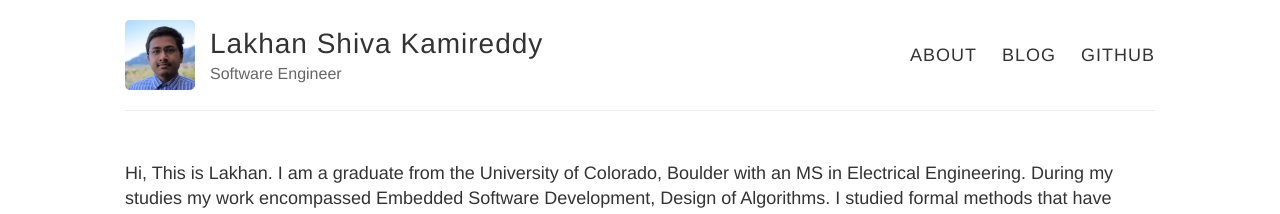
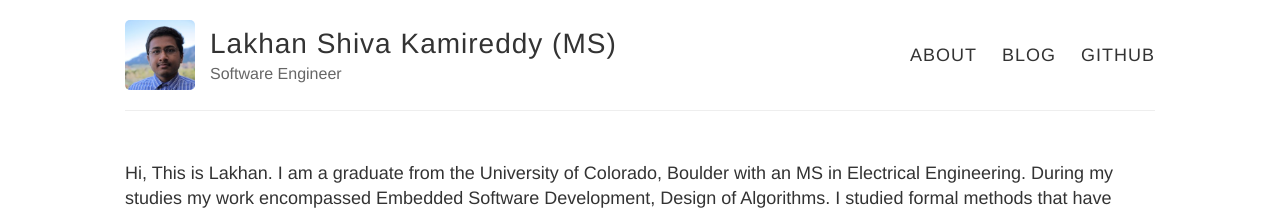
Before and after one commit to lakhanshiva/lakhanshiva.github.io, a Jekyll site: the page built from index.html, in a window 1280 px wide. Shown: the top 214 px of the page. Built offline with Jekyll 4.4.1, drawn with Linux system fonts in a browser that asks for light colours.

```diff
--- a/_config.yml
+++ b/_config.yml
@@ -3,7 +3,7 @@
 #
 
 # Name of your site (displayed in the header)
-name: Lakhan Shiva Kamireddy
+name: Lakhan Shiva Kamireddy (MS)
 
 # Short bio or description (displayed in the header)
 description: Software Engineer
```
